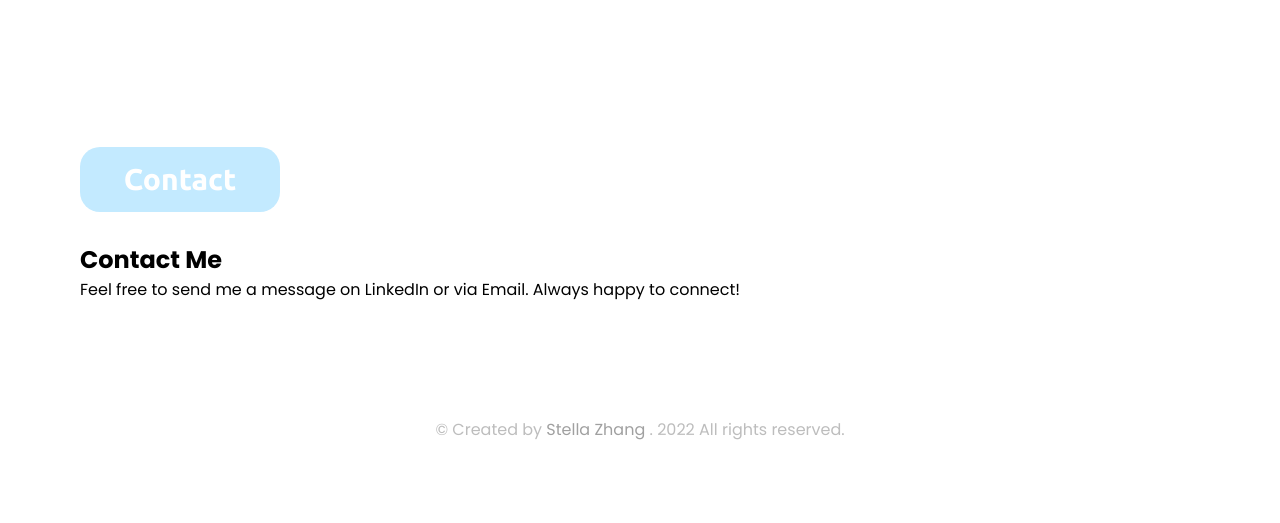
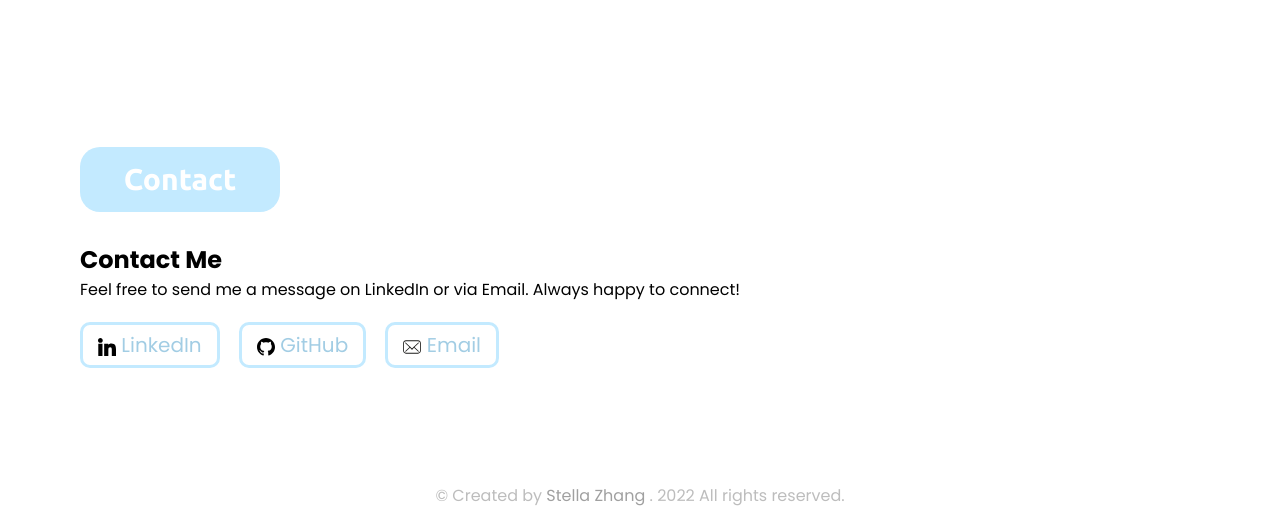
Before and after one commit to Stella-Liyu-Zhang/Portfolio, a plain HTML site: page index.html in a window 1280 px wide. Shown: the part 6860-7383 px from the top of the page. Before the commit the page ends 7317 px from the top, so only its background shows below. Drawn offline with nearby package versions, Linux system fonts and the light colour scheme.

Commit message:
add the contact section

```diff
--- a/index.html
+++ b/index.html
@@ -251,6 +251,18 @@
             <h2>Contact Me</h2>
             <p>Feel free to send me a message on LinkedIn or via Email. Always happy to connect!</p>
         </div>
+        <a href="https://www.linkedin.com/in/stella-liyu-zhang/" id = "linkedin" target="_blank">
+            <img src="./websiteimgs/linkedin.svg" alt="LinkedIn Logo" width="18">
+            LinkedIn
+        </a>
+        <a href="https://github.com/Stella-Liyu-Zhang" id = "github" target="_blank">
+            <img src="./websiteimgs/githubs.svg" alt="GitHub logo" width="18">
+            GitHub
+        </a>
+        <a href="mailto:l9zhang@ucsd.edu" id = "github" target="_blank">
+            <img src="./websiteimgs/mail-142.svg" alt="Email logo" width="18">
+            Email
+        </a>
   </div>
 </section>
 <!-----------------------------------Footer---------------------------------------------------->
```
Also changed, not shown: websiteimgs/mail-142.svg (added), 1 other file.
